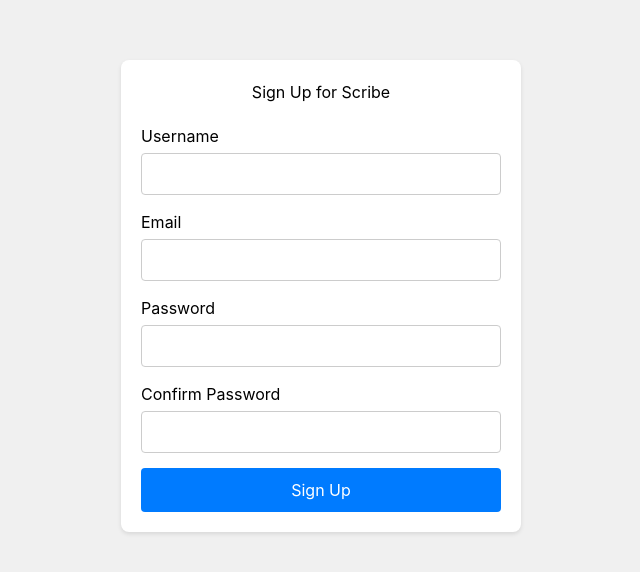
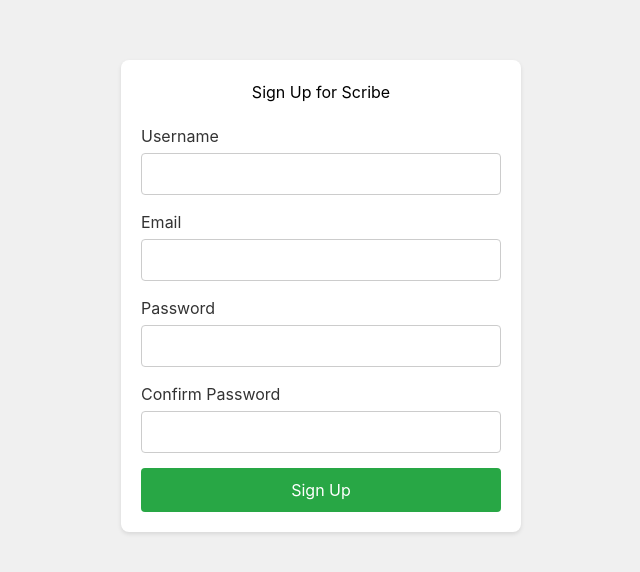
Before and after one commit to Qwill96227/AI-Project, a React (Create React App) app in the folder scribe-ai/: page /signup in a window 1280 px wide. Shown: the part 104-676 px from the top of the page, without its empty margins (319-959 px from the left). Built offline with nearby package versions, Linux system fonts and the light colour scheme.

Commit message:
change color for sign up

```diff
--- a/scribe-ai/src/SignUpPage.js
+++ b/scribe-ai/src/SignUpPage.js
@@ -29,7 +29,7 @@
             <h2 style={{ textAlign: 'center', marginBottom: '20px' }}>Sign Up for Scribe</h2>
             <form onSubmit={handleSubmit}>
               <div style={{ marginBottom: '15px' }}>
-                <label htmlFor="username" style={{ display: 'block', marginBottom: '5px' }}>Username</label>
+                <label htmlFor="username" style={{ display: 'block', marginBottom: '5px', color: '#333' }}>Username</label>
                 <input
                   type="text"
                   id="username"
@@ -41,7 +41,7 @@
                 />
               </div>
               <div style={{ marginBottom: '15px' }}>
-                <label htmlFor="email" style={{ display: 'block', marginBottom: '5px' }}>Email</label>
+                <label htmlFor="email" style={{ display: 'block', marginBottom: '5px', color: '#333' }}>Email</label>
                 <input
                   type="email"
                   id="email"
@@ -53,7 +53,7 @@
                 />
               </div>
               <div style={{ marginBottom: '15px' }}>
-                <label htmlFor="password" style={{ display: 'block', marginBottom: '5px' }}>Password</label>
+                <label htmlFor="password" style={{ display: 'block', marginBottom: '5px', color: '#333' }}>Password</label>
                 <input
                   type="password"
                   id="password"
@@ -65,7 +65,7 @@
                 />
               </div>
               <div style={{ marginBottom: '15px' }}>
-                <label htmlFor="confirmPassword" style={{ display: 'block', marginBottom: '5px' }}>Confirm Password</label>
+                <label htmlFor="confirmPassword" style={{ display: 'block', marginBottom: '5px', color: '#333' }}>Confirm Password</label>
                 <input
                   type="password"
                   id="confirmPassword"
@@ -76,7 +76,7 @@
                   style={{ width: '100%', padding: '8px', borderRadius: '4px', border: '1px solid #ccc' }}
                 />
               </div>
-              <button type="submit" style={{ width: '100%', padding: '10px', backgroundColor: '#007bff', color: 'white', border: 'none', borderRadius: '4px', cursor: 'pointer' }}>Sign Up</button>
+              <button type="submit" style={{ width: '100%', padding: '10px', backgroundColor: '#28a745', color: 'white', border: 'none', borderRadius: '4px', cursor: 'pointer' }}>Sign Up</button>
             </form>
           </div>
         </div>
```
